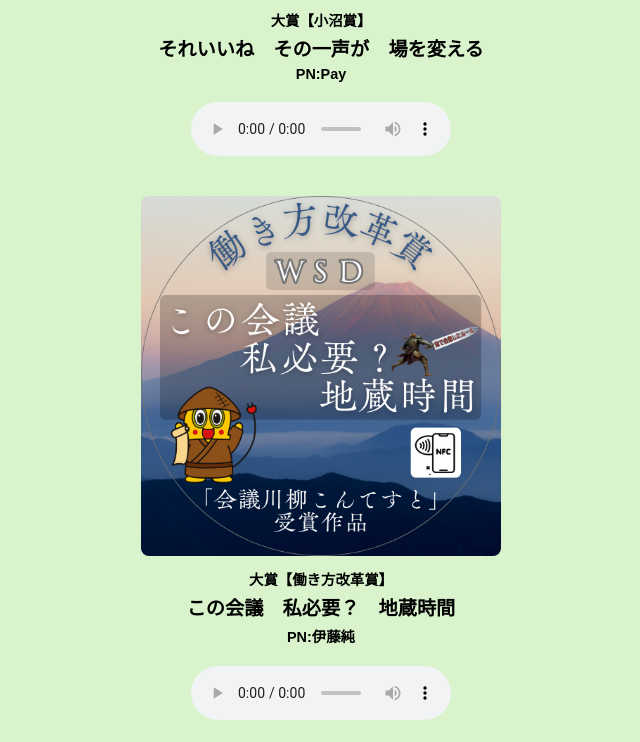
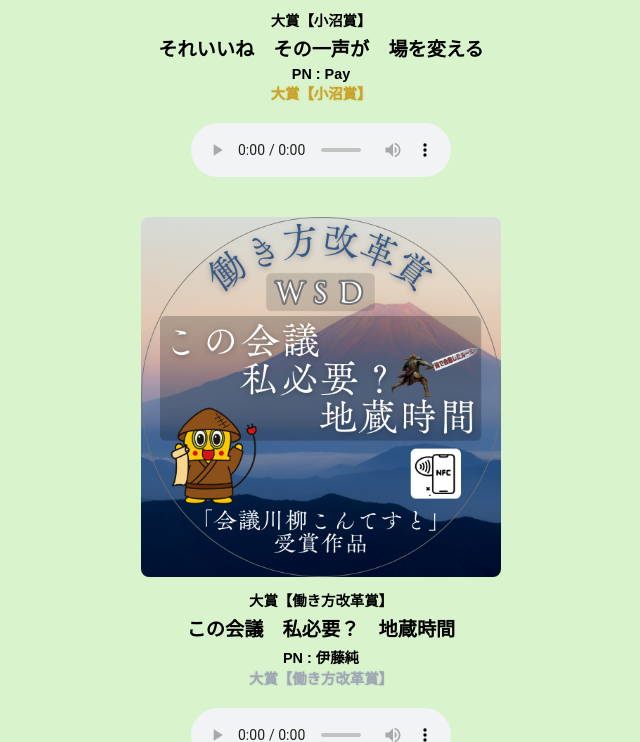
Before and after one commit to abbacchio-hot-tea/audio-play, a plain HTML site: page index.html in a window 1280 px wide. Shown: the part 363-1105 px from the top of the page, without its empty margins (319-959 px from the left). Drawn offline with Linux system fonts and the light colour scheme.

Commit message:
Add files via upload

```diff
--- a/index.html
+++ b/index.html
@@ -78,6 +78,17 @@
       margin: 8px 0 0;
       font-size: 14px;
     }
+/* 金色（小沼賞） */
+.award-gold {
+  color: #c9a227;              /* 落ち着いた金 */
+  text-shadow: 0 0 2px rgba(201,162,39,0.6);
+}
+
+/* 銀色（大賞・優秀賞） */
+.award-silver {
+  color: #9ea7b3;              /* 上品な銀 */
+  text-shadow: 0 0 2px rgba(158,167,179,0.6);
+}
   </style>
 </head>
 
@@ -91,7 +102,8 @@
         <img src="001_senryu_illust.png" class="senryu-illust" alt="大賞【小沼賞】それいいね　その一声が　場を変える">
         <span class="award-title">大賞【小沼賞】</span>
         <span class="senryu-main">それいいね　その一声が　場を変える</span>
-        <span class="senryu-author">PN:Pay</span>
+        <span class="senryu-author">PN : Pay</span>
+<span class="award-title award-gold">大賞【小沼賞】</span>
       </h2>
       <audio class="senryu-audio" controls preload="auto">
         <source src="001_senryu.mp3" type="audio/mpeg" />
@@ -104,7 +116,8 @@
         <img src="002_senryu_illust.png" class="senryu-illust" alt="大賞【働き方改革賞】この会議　私必要？　地蔵時間">
         <span class="award-title">大賞【働き方改革賞】</span>
         <span class="senryu-main">この会議　私必要？　地蔵時間</span>
-        <span class="senryu-author">PN:伊藤純</span>
+        <span class="senryu-author">PN : 伊藤純</span>
+<span class="award-title award-silver">大賞【働き方改革賞】</span>
       </h2>
       <audio class="senryu-audio" controls preload="auto">
         <source src="002_senryu.mp3" type="audio/mpeg" />
@@ -117,7 +130,8 @@
         <img src="003_senryu_illust.png" class="senryu-illust" alt="優秀賞【特別アクション賞①】延長を　笑顔で断つは　締め名人">
         <span class="award-title">優秀賞【特別アクション賞①】</span>
         <span class="senryu-main">延長を　笑顔で断つは　締め名人</span>
-        <span class="senryu-author">PN:業革のラーメンヲタ</span>
+        <span class="senryu-author">PN : 業革のラーメンヲタ</span>
+<span class="award-title award-silver">優秀賞【特別アクション賞①】</span>
       </h2>
       <audio class="senryu-audio" controls preload="auto">
         <source src="003_senryu.mp3" type="audio/mpeg" />
@@ -130,7 +144,8 @@
         <img src="004_senryu_illust.png" class="senryu-illust" alt="優秀賞【特別アクション賞②】うなずきが　意見引き出す　潤滑剤">
         <span class="award-title">優秀賞【特別アクション賞②】</span>
         <span class="senryu-main">うなずきが　意見引き出す　潤滑剤</span>
-        <span class="senryu-author">PN:K</span>
+        <span class="senryu-author">PN : K</span>
+<span class="award-title award-silver">優秀賞【特別アクション賞②】</span>
       </h2>
       <audio class="senryu-audio" controls preload="auto">
         <source src="004_senryu.mp3" type="audio/mpeg" />
@@ -143,7 +158,8 @@
         <img src="005_senryu_illust.png" class="senryu-illust" alt="優秀賞【特別アクション賞③】会議では　発言ことが　成長へ">
         <span class="award-title">優秀賞【特別アクション賞③】</span>
         <span class="senryu-main">会議では　発言ことが　成長へ</span>
-        <span class="senryu-author">PN:松ちゃん</span>
+        <span class="senryu-author">PN : 松ちゃん</span>
+<span class="award-title award-silver">優秀賞【特別アクション賞③】</span>
       </h2>
       <audio class="senryu-audio" controls preload="auto">
         <source src="005_senryu.mp3" type="audio/mpeg" />
@@ -156,7 +172,8 @@
         <img src="006_senryu_illust.png" class="senryu-illust" alt="優秀賞【改善賞】会議前　アジェンダ作って　皆すっきり">
         <span class="award-title">優秀賞【改善賞】</span>
         <span class="senryu-main">会議前　アジェンダ作って　皆すっきり</span>
-        <span class="senryu-author">PN:タイパ希望之助</span>
+        <span class="senryu-author">PN : タイパ希望之助</span>
+<span class="award-title award-silver">優秀賞【改善賞】</span>
       </h2>
       <audio class="senryu-audio" controls preload="auto">
         <source src="006_senryu.mp3" type="audio/mpeg" />
@@ -168,7 +185,7 @@
       <h2 class="senryu-block">
         <span class="award-title">【モモっと賞】</span>
         <span class="senryu-main">良案を　提示で帰る　みな定時</span>
-        <span class="senryu-author">PN:小林　正則</span>
+        <span class="senryu-author">PN : 小林　正則</span>
       </h2>
       <audio class="senryu-audio" controls preload="auto">
         <source src="007_senryu.mp3" type="audio/mpeg" />
@@ -180,7 +197,7 @@
       <h2 class="senryu-block">
         <span class="award-title">【クスッとのき賞】</span>
         <span class="senryu-main">打合せ　議題は次の　打合</span>
-        <span class="senryu-author">PN:定時ダッシュ</span>
+        <span class="senryu-author">PN : 定時ダッシュ</span>
       </h2>
       <audio class="senryu-audio" controls preload="auto">
         <source src="008_senryu.mp3" type="audio/mpeg" />
@@ -192,7 +209,7 @@
       <h2 class="senryu-block">
         <span class="award-title">【Our100th賞】</span>
         <span class="senryu-main">イマイチと　言うなら出そう　代替案</span>
-        <span class="senryu-author">PN:事務局のひとりごと</span>
+        <span class="senryu-author">PN : 事務局のひとりごと</span>
       </h2>
       <audio class="senryu-audio" controls preload="auto">
         <source src="009_senryu.mp3" type="audio/mpeg" />
@@ -204,7 +221,7 @@
       <h2 class="senryu-block">
         <span class="award-title">【ルーキー賞】</span>
         <span class="senryu-main">共鳴は　沈黙の中　芽吹く声</span>
-        <span class="senryu-author">PN:秦幹太郎</span>
+        <span class="senryu-author">PN : 秦幹太郎</span>
       </h2>
       <audio class="senryu-audio" controls preload="auto">
         <source src="010_senryu.mp3" type="audio/mpeg" />
@@ -216,7 +233,7 @@
       <h2 class="senryu-block">
         <span class="award-title">【一番早いで賞】</span>
         <span class="senryu-main">長いのに　簡単ですが　以上です</span>
-        <span class="senryu-author">PN:アンディ・ラウ</span>
+        <span class="senryu-author">PN : アンディ・ラウ</span>
       </h2>
       <audio class="senryu-audio" controls preload="auto">
         <source src="011_senryu.mp3" type="audio/mpeg" />
@@ -228,7 +245,7 @@
       <h2 class="senryu-block">
         <span class="award-title">【ラストワン賞】</span>
         <span class="senryu-main">皆やる気　話まとまる　しかいよし</span>
-        <span class="senryu-author">PN:おーいはにまる</span>
+        <span class="senryu-author">PN : おーいはにまる</span>
       </h2>
       <audio class="senryu-audio" controls preload="auto">
         <source src="012_senryu.mp3" type="audio/mpeg" />
@@ -240,7 +257,7 @@
       <h2 class="senryu-block">
         <span class="award-title">【言葉の魔術師賞】</span>
         <span class="senryu-main">ニッチです　ニュー言語が　認っ知です</span>
-        <span class="senryu-author">PN:ＣＯＯ</span>
+        <span class="senryu-author">PN : ＣＯＯ</span>
       </h2>
       <audio class="senryu-audio" controls preload="auto">
         <source src="013_senryu.mp3" type="audio/mpeg" />
@@ -252,7 +269,7 @@
       <h2 class="senryu-block">
         <span class="award-title">【想いが伝わったで賞】</span>
         <span class="senryu-main">所要時間　守ってくれて　ありがとね！</span>
-        <span class="senryu-author">PN:司会ザッキー</span>
+        <span class="senryu-author">PN : 司会ザッキー</span>
       </h2>
       <audio class="senryu-audio" controls preload="auto">
         <source src="014_senryu.mp3" type="audio/mpeg" />
@@ -264,7 +281,7 @@
       <h2 class="senryu-block">
         <span class="award-title">【共感できるで賞】</span>
         <span class="senryu-main">助かるよ　クリック一つの　意思表示</span>
-        <span class="senryu-author">PN:緑湘酔人</span>
+        <span class="senryu-author">PN : 緑湘酔人</span>
       </h2>
       <audio class="senryu-audio" controls preload="auto">
         <source src="015_senryu.mp3" type="audio/mpeg" />
@@ -276,7 +293,7 @@
       <h2 class="senryu-block">
         <span class="award-title">【これはダメで賞】</span>
         <span class="senryu-main">打ち合わせ　会話はいつも　にてらごし</span>
-        <span class="senryu-author">PN:たかあき</span>
+        <span class="senryu-author">PN : たかあき</span>
       </h2>
       <audio class="senryu-audio" controls preload="auto">
         <source src="016_senryu.mp3" type="audio/mpeg" />
@@ -288,7 +305,7 @@
       <h2 class="senryu-block">
         <span class="award-title">【会議PJメンバー賞】</span>
         <span class="senryu-main">「飽き」深き　隣は何を　する人ぞ</span>
-        <span class="senryu-author">PN:松尾芭蕉界隈</span>
+        <span class="senryu-author">PN : 松尾芭蕉界隈</span>
       </h2>
       <audio class="senryu-audio" controls preload="auto">
         <source src="017_senryu.mp3" type="audio/mpeg" />
```
